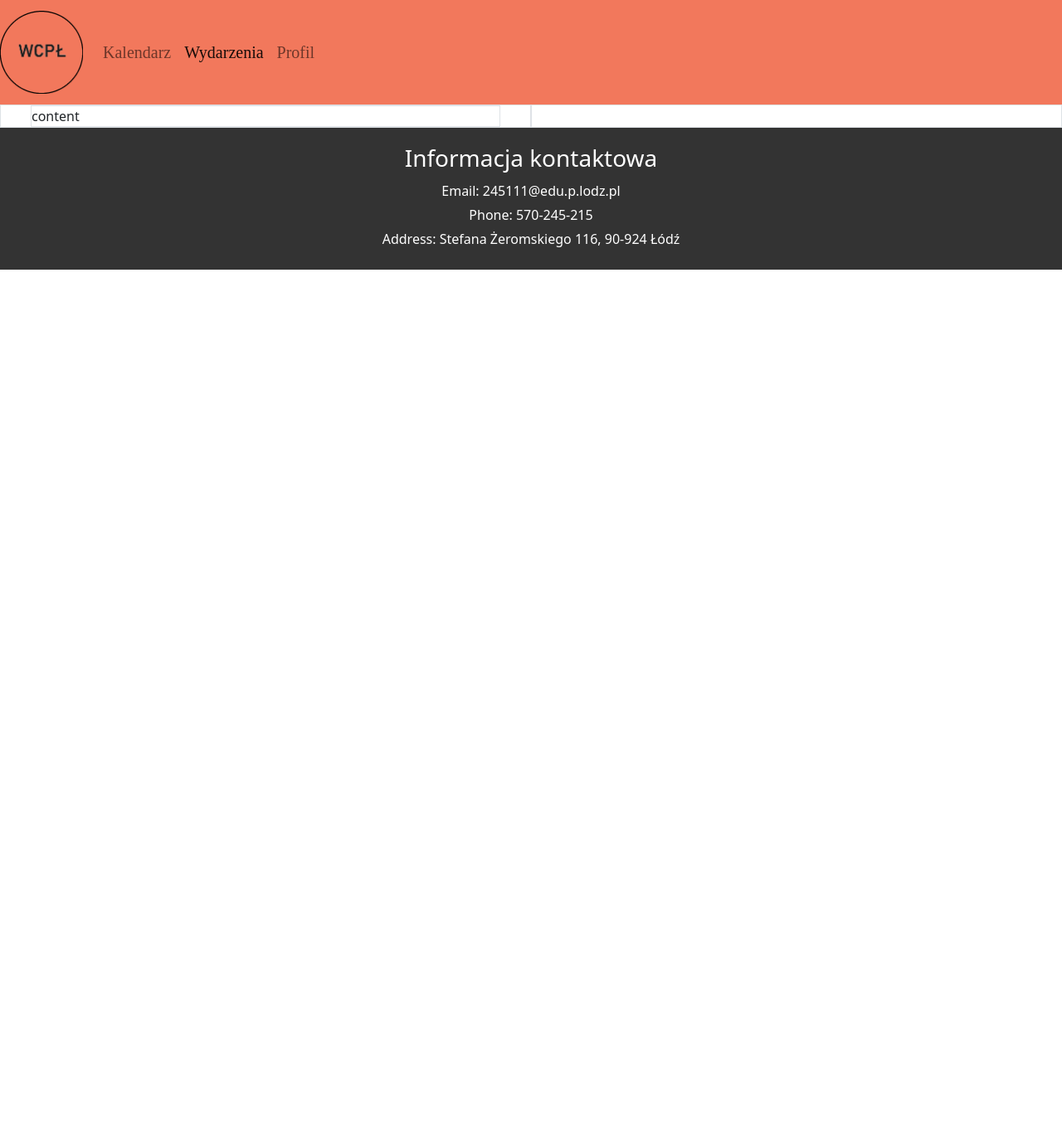
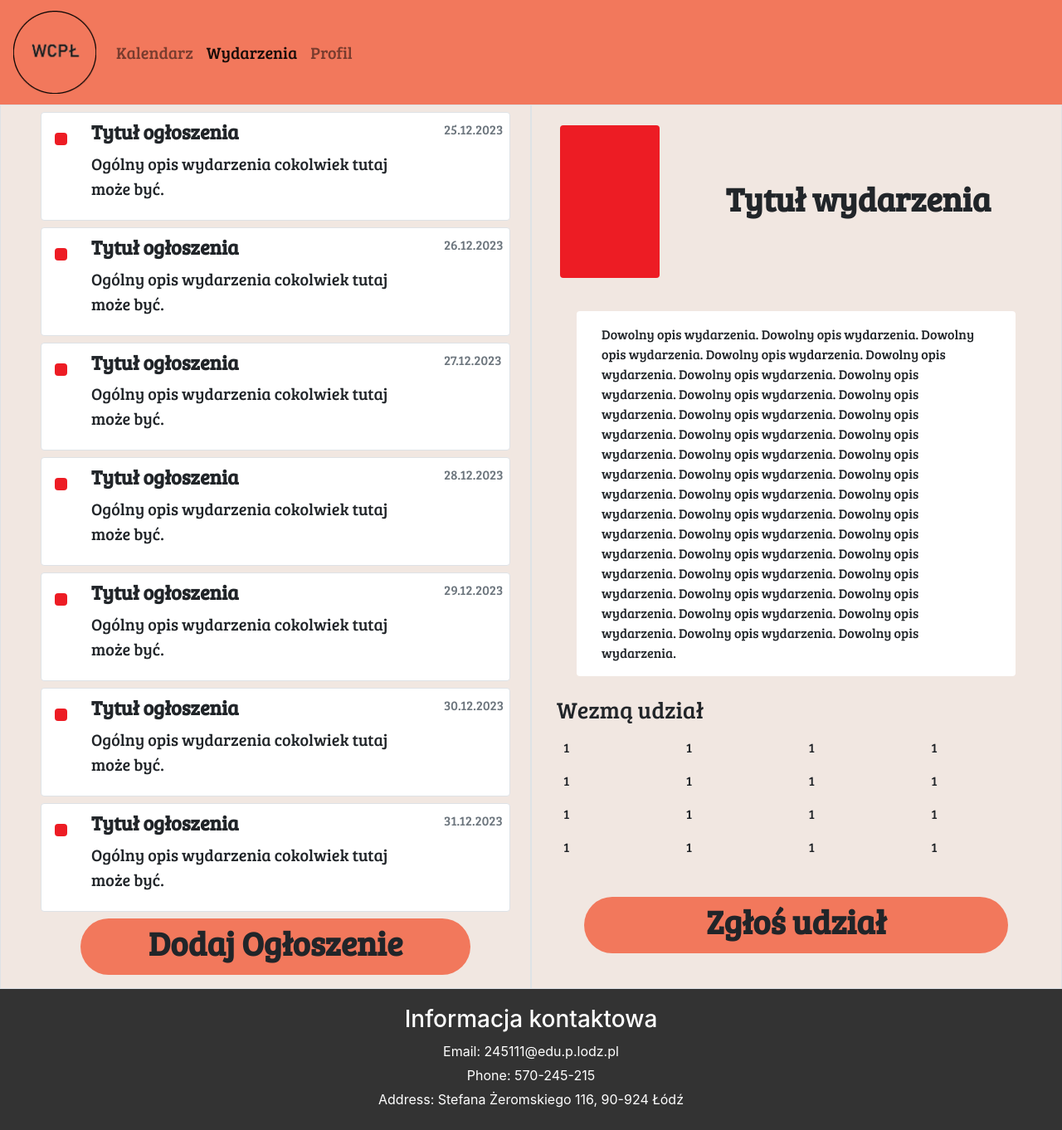
Before and after one commit to MarekKoprek/WCPL, a Django app: page /events/ in a window 1280 px wide. Shown: the whole page at 83% size. Before the commit the page ends 325 px from the top, so only its background shows below. Run offline with Django 5.2, Linux system fonts and the light colour scheme; some libraries are stand-ins or nearby versions.

Commit message:
Adding event-search interface

```diff
--- a/main/templates/main/base.html
+++ b/main/templates/main/base.html
@@ -8,29 +8,36 @@
         <link rel="stylesheet" href="{% static 'main/main.css' %}">
         <link href="https://cdn.jsdelivr.net/npm/bootstrap@5.0.2/dist/css/bootstrap.min.css" rel="stylesheet" integrity="sha384-EVSTQN3/azprG1Anm3QDgpJLIm9Nao0Yz1ztcQTwFspd3yD65VohhpuuCOmLASjC" crossorigin="anonymous">
         <script src="https://cdn.jsdelivr.net/npm/bootstrap@5.0.2/dist/js/bootstrap.bundle.min.js" integrity="sha384-MrcW6ZMFYlzcLA8Nl+NtUVF0sA7MsXsP1UyJoMp4YLEuNSfAP+JcXn/tWtIaxVXM" crossorigin="anonymous"></script>
+
+        <link href='https://fonts.googleapis.com/css?family=Bree Serif' rel='stylesheet'>
+
+        <link rel="stylesheet" href="https://stackpath.bootstrapcdn.com/bootstrap/4.5.2/css/bootstrap.min.css">
+        <link rel="stylesheet" href="https://cdn.jsdelivr.net/npm/bootstrap-icons@1.11.3/font/bootstrap-icons.min.css">
+        <script src="https://code.jquery.com/jquery-3.5.1.slim.min.js"></script>
+        <script src="https://cdn.jsdelivr.net/npm/@popperjs/core@2.9.2/dist/umd/popper.min.js"></script>
+        <script src="https://stackpath.bootstrapcdn.com/bootstrap/4.5.2/js/bootstrap.min.js"></script>
+
     </head>
     <body>
         <nav class="navbar navbar-expand-lg navbar-light">
-            <a class="navbar-brand mr-4" href="#">
+            <a class="navbar-brand" href="#">
                 <img src="{% static 'main/logo.png' %}" alt="logo" style="width: 100px;height: 100px;">
             </a>
             <button class="navbar-toggler" type="button" data-toggle="collapse" data-target="#navbarSupportedContent" aria-controls="navbarSupportedContent" aria-expanded="false" aria-label="Toggle navigation">
-                <span class="navbar-toggler-icon"></span>
+              <span class="navbar-toggler-icon"></span>
             </button>
+
             <div class="collapse navbar-collapse" id="navbarSupportedContent">
-                <ul class="navbar-nav mr-auto">
-                    <li class="nav-item mr-4">
-                        <a class="nav-link {% block calendar_activate %}{% endblock %}" href="/calendar">Kalendarz</a>
-                    </li>
-                    <li class="nav-item mr-4">
-                        <a class="nav-link {% block events_activate %}{% endblock %}" href="/events">Wydarzenia</a>
-                        <span class="sr-only"></span>
-                    </li>
-                    <li class="nav-item">
-                        <a class="nav-link {% block profile_activate %}{% endblock %}" href="/profile">Profil</a>
-                        <span class="sr-only"></span>
-                    </li>
-                </ul>
+              <ul class="navbar-nav mr-auto">
+                <li class="nav-item">
+                  <a class="nav-link {% block calendar_activate %}{% endblock %}" href="{% url 'calendar' %}">Kalendarz</a>
+                </li>
+                <li class="nav-item">
+                  <a class="nav-link {% block events_activate %}{% endblock %}" href="{% url 'events-search' %}">Wydarzenia</a>
+                </li>
+                <li class="nav-item">
+                    <a class="nav-link {% block profile_activate %}{% endblock %}" href="{% url 'profile-home' %}">Profil</a>
+                </li>
             </div>
         </nav>
         {% block content %}{% endblock %}
--- a/main/templates/main/events_search.html
+++ b/main/templates/main/events_search.html
@@ -1,4 +1,5 @@
 {% extends "main/base.html" %}
+{% load static %}
 
 {% block head %}
 <title>Events list</title>
@@ -9,15 +10,70 @@ active
 {% endblock events_activate %}
 
 {% block content %}
-<div class="container-fluid">
+<div class="container-fluid" style="background-color: #F1E7E1; font-family:Bree Serif">
     <div class="row">
-        <div class="col-md-6 border">
-            <div class="px-4">
-                <div class="border">content</div>
+        <div class="col-md-6 py-2 ps-5 pe-4 border">
+            <div class="container mb-2">
+                {% for event in events %}
+                <div class="row rounded border border-5 mb-2 bg-white">
+                    <div class="col-md-1 p-3">
+                        <div class="d-flex justify-content-center mt-2">
+                            <img class="rounded" src="{% static 'main/event_blank.png' %}" alt="event-icon" style="width: 100%;height: 100%;">
+                        </div>
+                    </div>
+                    <div class="col-md-9 btn pt-2 text-start">
+                        <h4 class="fw-bold">{{ event.title }}</h4>
+                        <p class="fs-5">{{ event.description }}</p>
+                    </div>
+                    <div class="col-md-2 text-end pt-2 text-muted">
+                        {{ event.date }}
+                    </div>
+                </div>
+                {% endfor %}
+                <div class="row px-5">
+                    <a class="col-md-12 btn pt-1 rounded-pill text-center" href="{% url 'events-add' %}" style="background-color: #F2785C">
+                        <h1 class="fw-bold">Dodaj Ogłoszenie</h1>
+                    </a>
+                </div>
             </div>
         </div>
-        <div class="col-md-6 border">
-
+        <div class="col-md-6 py-2 pe-3 border">
+            <div class="container">
+                <div class="row py-3 px-1">
+                    <div class="col-md-3">
+                        <img class="rounded" src="{% static 'main/event_blank.png' %}" alt="event-icon" style="width: 100%;height: 100%;">
+                    </div>
+                    <div class="col-md-9 p-5">
+                        <div class="container p-3 text-center">
+                            <h1 class="fw-bold">Tytuł wydarzenia</h1>
+                        </div>
+                    </div>
+                </div>
+                <div class="row m-4 py-3 rounded bg-white">
+                    <div class="col-md-12">
+                        <div class="container">
+                            Dowolny opis wydarzenia. Dowolny opis wydarzenia. Dowolny opis wydarzenia. Dowolny opis wydarzenia. Dowolny opis wydarzenia. Dowolny opis wydarzenia. Dowolny opis wydarzenia. Dowolny opis wydarzenia. Dowolny opis wydarzenia. Dowolny opis wydarzenia. Dowolny opis wydarzenia. Dowolny opis wydarzenia. Dowolny opis wydarzenia. Dowolny opis wydarzenia. Dowolny opis wydarzenia. Dowolny opis wydarzenia. Dowolny opis wydarzenia. Dowolny opis wydarzenia. Dowolny opis wydarzenia. Dowolny opis wydarzenia. Dowolny opis wydarzenia. Dowolny opis wydarzenia. Dowolny opis wydarzenia. Dowolny opis wydarzenia. Dowolny opis wydarzenia. Dowolny opis wydarzenia. Dowolny opis wydarzenia. Dowolny opis wydarzenia. Dowolny opis wydarzenia. Dowolny opis wydarzenia. Dowolny opis wydarzenia. Dowolny opis wydarzenia. Dowolny opis wydarzenia.
+                        </div>
+                    </div>
+                </div>
+                <h3>Wezmą udział</h3>
+                <div class="container p-2">
+                    {% for row in participantRows %}
+                    <div class="row">
+                        {% for row in participantRows %}
+                        <div class="col-md-3">
+                            <p>1</p>
+                        </div>
+                        {% endfor %}
+                    </div>
+                    {% endfor %}
+                </div>
+                <div class="row px-5">
+                    <a class="col-md-12 btn pt-1 mt-4 rounded-pill text-center" href="{% url 'events-add' %}" style="background-color: #F2785C">
+                        <h1 class="fw-bold">Zgłoś udział</h1>
+                    </a>
+                </div>
+            </div>
         </div>
     </div>
 </div>
--- a/main/urls.py
+++ b/main/urls.py
@@ -4,5 +4,6 @@ from . import views
 urlpatterns = [
     path('profile/', views.profileHome, name='profile-home'),
     path('events/', views.eventsSearch, name='events-search'),
-    path('calendar/', views.calendar, name='calendar')
+    path('calendar/', views.calendar, name='calendar'),
+    path('events/add', views.eventsAdd, name='events-add')
 ]
--- a/main/views.py
+++ b/main/views.py
@@ -3,8 +3,55 @@ from django.shortcuts import render
 def profileHome(request):
     return render(request, 'main/profile_home.html')
 
+events = [
+    {
+        'title': 'Tytuł ogłoszenia',
+        'description': 'Ogólny opis wydarzenia cokolwiek tutaj może być.',
+        'date': '25.12.2023'
+    },
+    {
+        'title': 'Tytuł ogłoszenia',
+        'description': 'Ogólny opis wydarzenia cokolwiek tutaj może być.',
+        'date': '26.12.2023'
+    },
+    {
+        'title': 'Tytuł ogłoszenia',
+        'description': 'Ogólny opis wydarzenia cokolwiek tutaj może być.',
+        'date': '27.12.2023'
+    },
+    {
+        'title': 'Tytuł ogłoszenia',
+        'description': 'Ogólny opis wydarzenia cokolwiek tutaj może być.',
+        'date': '28.12.2023'
+    },
+    {
+        'title': 'Tytuł ogłoszenia',
+        'description': 'Ogólny opis wydarzenia cokolwiek tutaj może być.',
+        'date': '29.12.2023'
+    },
+    {
+        'title': 'Tytuł ogłoszenia',
+        'description': 'Ogólny opis wydarzenia cokolwiek tutaj może być.',
+        'date': '30.12.2023'
+    },
+    {
+        'title': 'Tytuł ogłoszenia',
+        'description': 'Ogólny opis wydarzenia cokolwiek tutaj może być.',
+        'date': '31.12.2023'
+    }
+]
+
+participantRows = [1, 2, 3, 4]
+
 def eventsSearch(request):
-    return render(request, "main/events_search.html")
+    context = {
+        'events': events,
+        'participantRows': participantRows
+        }
+    return render(request, "main/events_search.html", context)
+
+def eventsAdd(request):
+    return render(request, "main/events_add.html")
 
 def calendar(request):
     return render(request, "main/calendar.html")
```
Also changed, not shown: main/templates/main/events_add.html (added, +13 -0 lines), main/migrations/__init__.py (deleted), main/static/main/event_blank.png (added), 1 other file.
